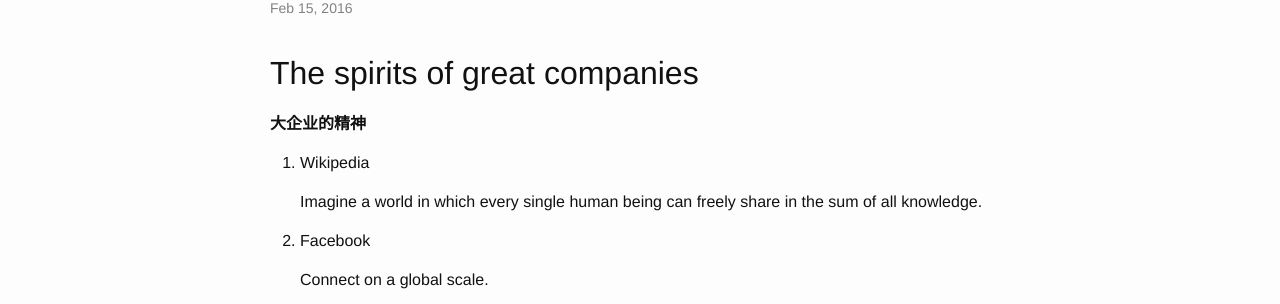
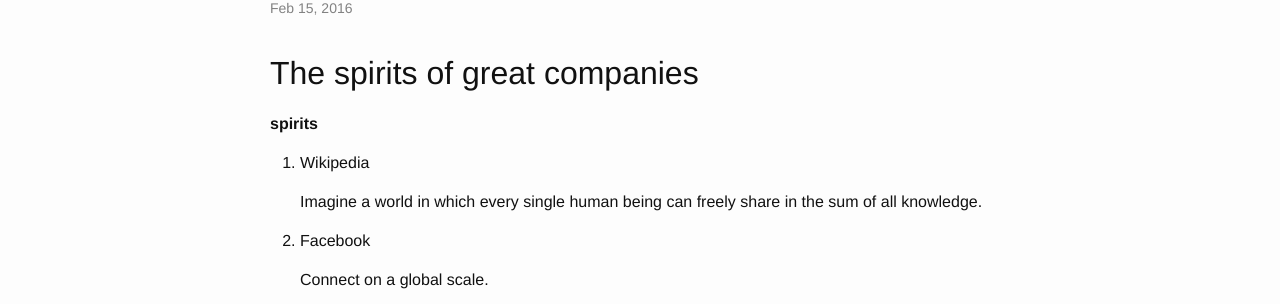
Before and after one commit to two8g/two8g.github.io, a Jekyll site: the page built from _posts/2016-02-15-spirits_of_Great_Companies.md, in a window 1280 px wide. Shown: the part 151-455 px from the top of the page. Built offline with Jekyll 4.4.1, drawn with Linux system fonts in a browser that asks for light colours.

Commit message:
delete bad words

```diff
--- a/_posts/2016-02-15-spirits_of_Great_Companies.md
+++ b/_posts/2016-02-15-spirits_of_Great_Companies.md
@@ -6,7 +6,7 @@
 
 ## The spirits of great companies
 
-**大企业的精神**
+**spirits**
 
  1. Wikipedia
 
--- a/job/简历.html
+++ b/job/简历.html
@@ -119,7 +119,7 @@
       <h4 id="自我描述" md-pos="1504-1513"><span md-pos="1509-1513"><a href="#自我描述" id="自我描述" name="自我描述"
                                                                    class="anchor"><span
               class="octicon octicon-link"></span></a>自我描述</span></h4>
-      <p md-pos="1515-1541"><span md-pos="1515-1540">&nbsp;&nbsp;&nbsp;&nbsp;热爱编程,喜欢独立思考,对新世界充满好奇心的小码农</span></p>
+      <p md-pos="1515-1541"><span md-pos="1515-1540">&nbsp;&nbsp;&nbsp;&nbsp;热爱编程,喜欢独立思考,一颗好奇心</span></p>
     </article>
   </div>
 </div>
```
